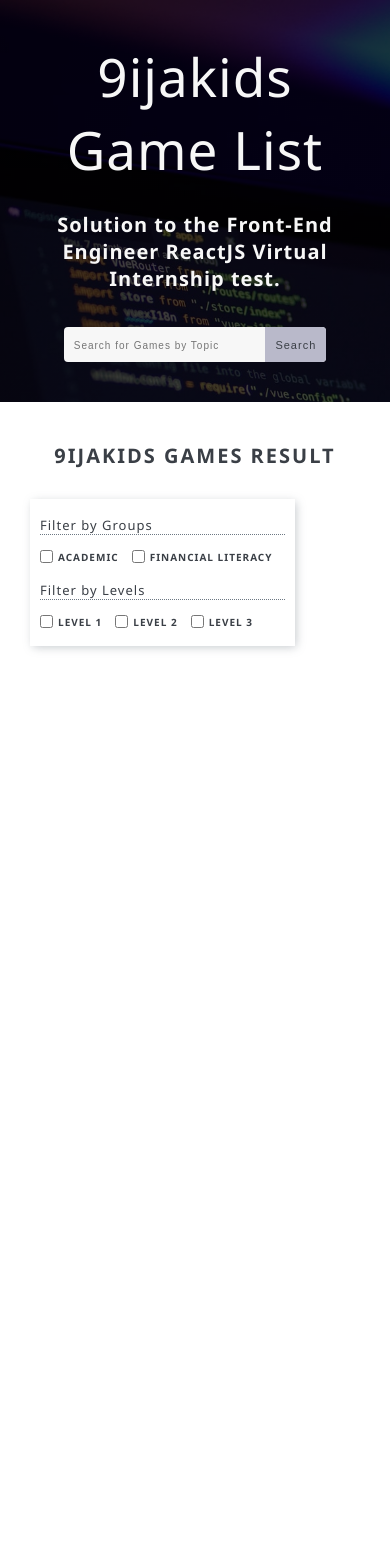
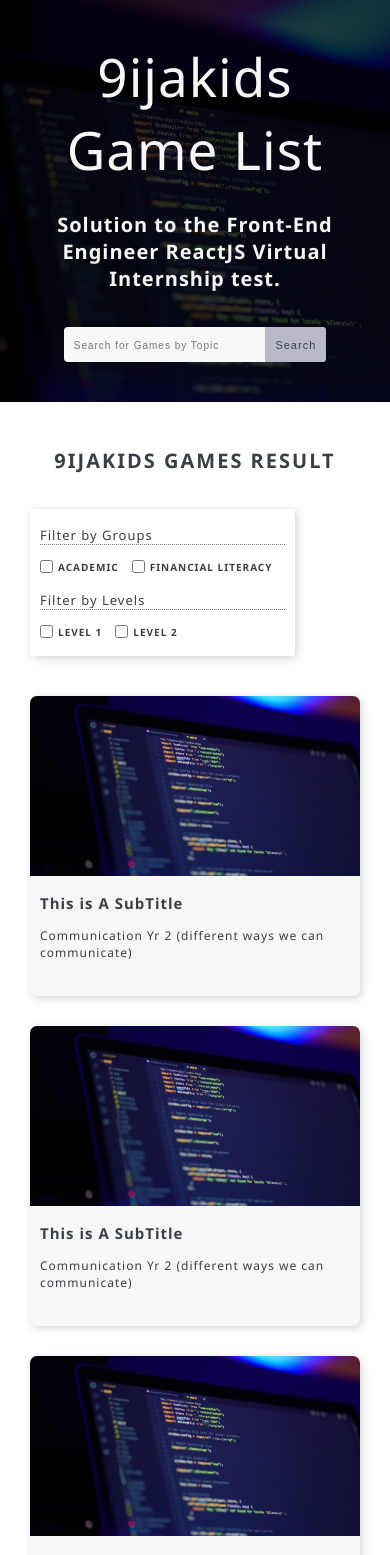
Before and after one commit to genral-walker/star-wars-project, a React (Create React App) app: page / in a window 390 px wide. Shown: the top 1555 px of the page. Before the commit the page ends 844 px from the top, so only its background shows below. Built offline with nearby package versions, Linux system fonts and the light colour scheme.

Commit message:
finish main content with responsiveness

```diff
--- a/src/components/App.js
+++ b/src/components/App.js
@@ -16,9 +16,13 @@
       <section className='main'>
         <h2>9ijakids Games Result</h2>
 
+        <div className='results-box'>
+
+          <div className='left'>
             <FilterBox />
+          </div>
 
-        <div className='results-box'>
+          <div className='right'>
             <ResultCard />
             <ResultCard />
             <ResultCard />
@@ -27,6 +31,8 @@
             <ResultCard />
           </div>
 
+        </div>
+
       </section>
     </>
 
--- a/src/components/App.scss
+++ b/src/components/App.scss
@@ -1,5 +1,4 @@
-
-@import '../assets/scss/main.scss';
+@import "../assets/scss/main.scss";
 
 *,
 *::before,
@@ -11,9 +10,8 @@
   box-sizing: inherit;
 }
 
-
 html {
-//////// MAX-WIDTH RULES -- IN DESCENDING ORDER ////////
+  //////// MAX-WIDTH RULES -- IN DESCENDING ORDER ////////
   @include media(1800px) {
     font-size: 100%;
   }
@@ -21,7 +19,7 @@
     font-size: 93.75%;
   }
 
-// ORIGINAL SCREEN SIZE
+  // ORIGINAL SCREEN SIZE
   font-size: 81.25%; //13px == 1rem
 
   //////// MAX-WIDTH RULES -- IN DESCENDING ORDER ////////
@@ -33,9 +31,8 @@
   }
 }
 
-
 body {
-  font-family: 'Segoe UI', Tahoma, Geneva, Verdana, sans-serif;
+  font-family: "Segoe UI", Tahoma, Geneva, Verdana, sans-serif;
   box-sizing: border-box;
   overflow-x: hidden;
   color: $color-primary-dark;
@@ -68,7 +65,7 @@
 }
 
 .main {
-  padding: 4rem 3rem;
+  padding: 4.5rem 0;
 
   h2 {
     text-transform: uppercase;
@@ -76,10 +73,31 @@
     letter-spacing: 2px;
     text-align: center;
     font-size: 2rem;
-    margin-bottom: 3rem;
+    margin-bottom: 3.5rem;
   }
 
   .results-box {
     width: 100%;
+    display: grid;
+    grid-template-columns: repeat(5, 1fr);
+
+    @include media(720px) {
+     @include flex-column;
+    }
+
+    .left {
+      margin-left: 3rem;
+      grid-column: 1 / 2;
+      @include media(320px) {
+        margin-left: 2.5rem;
+       }
+    }
+
+    .right {
+      grid-column: 2 / -1;
+      padding: 0 3rem;
+      @include flex-between;
+
+    }
   }
 }
--- a/src/components/FilterBox/FilterBox.jsx
+++ b/src/components/FilterBox/FilterBox.jsx
@@ -25,8 +25,6 @@
                 <label for="Key Stage 1"> Level 1</label>
                 <input type="checkbox" id="Key Stage 2" name="Key Stage 2" value="Key Stage 2" />
                 <label for="Key Stage 2"> Level 2</label>
-                <input type="checkbox" id="Financial Literacy" name="Financial Literacy" value="Financial Literacy" />
-                <label for="Financial Literacy"> Level 3</label>
             </div>
         </div>
     )
--- a/src/components/FilterBox/FilterBox.module.scss
+++ b/src/components/FilterBox/FilterBox.module.scss
@@ -4,6 +4,9 @@
     width: max-content;
     padding: .2rem 1rem 1.5rem;
     box-shadow: 2px 2px 9px -1px rgba($color-primary, .4);
+    @include media(720px) {
+        margin-bottom: 4rem;
+       }
 
     p {
         font-size: 1.3rem;
@@ -18,5 +21,6 @@
         text-transform: uppercase;
         transform: translateY(-2px);
         margin: 0 13px 0 5px;
+        cursor: pointer;
     }
 }
--- a/src/components/Hero/Hero.module.scss
+++ b/src/components/Hero/Hero.module.scss
@@ -15,7 +15,7 @@
   * {
     color: $color-light;
   }
-  @include media(550px) {
+  @include media(720px) {
     padding: {
       left: 2rem;
       right: 2rem;
@@ -67,6 +67,9 @@
     cursor: text;
     &::placeholder {
       font-size: 1rem;
+      @include media(350px) {
+        font-size: .8rem;
+       }
     }
   }
 
--- a/src/components/ResultCard/ResultCard.jsx
+++ b/src/components/ResultCard/ResultCard.jsx
@@ -1,12 +1,22 @@
 
 import React from 'react';
 import styles from './ResultCard.module.scss';
+import pic from '../../assets/images/hero-bg.jpg';
 
-const ResultCard =()=>{
+
+
+const ResultCard = ({ }) => {
 
     return (
         <div className={styles.card}>
+            <div className={styles.imageBody}>
+                <img src={pic} alt='picture' />
+            </div>
 
+            <div className={styles.content}>
+                <h3>This is A SubTitle</h3>
+                <p>Communication Yr 2 (different ways we can communicate)</p>
+            </div>
         </div>
     )
 };
--- a/src/components/ResultCard/ResultCard.module.scss
+++ b/src/components/ResultCard/ResultCard.module.scss
@@ -1,5 +1,48 @@
 @import "../../assets/scss/main.scss";
 
 .card {
+  flex: 0 0 31%;
+  height: 30rem;
+  margin-bottom: 3rem;
+  background: $color-light;
+  overflow: hidden;
+  border-radius: 7px;
+  box-shadow: 2px 2px 9px rgba($color-primary, 0.3);
+  @include media(950px) {
+    flex: 0 0 47%;
+  }
+  @include media(720px) {
+    flex: 0 0 31%;
+   }
+   @include media(650px) {
+    flex: 0 0 47%;
+   }
+   @include media(425px) {
+    flex: 0 0 100%;
+   }
+}
 
+.imageBody {
+  height: 60%;
+  width: 100%;
+
+  img {
+    object-fit: cover;
+    height: 100%;
+    width: 100%;
+  }
 }
+
+.content {
+  padding: 1.7rem 1rem;
+  text-align: left;
+
+  h3 {
+    font-size: 1.5rem;
+  }
+
+  p {
+    font-size: 1.2rem;
+    margin-top: 1.4rem;
+  }
+}
```
Lines whose indentation alone changed are shown as unchanged.
